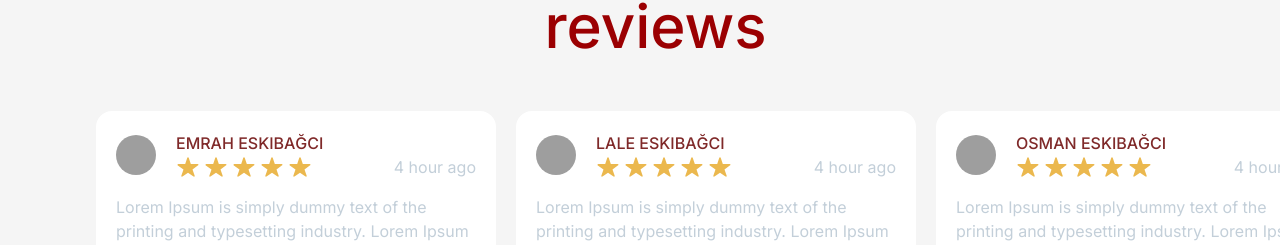
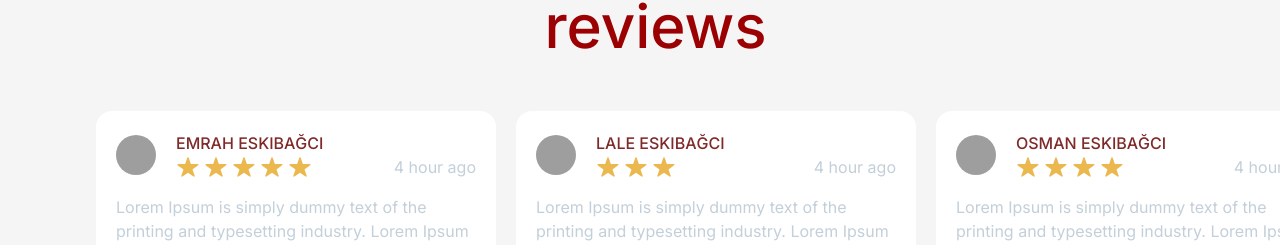
Before and after one commit to emraheskbgc/emrah-eye-app, a Next.js app: page / in a window 1280 px wide. Shown: the part 3422-3667 px from the top of the page. Built offline with nearby package versions, Linux system fonts and the light colour scheme; grey boxes are pictures that could not be loaded.

Commit message:
number of stars ayarlandı

```diff
--- a/app/page.js
+++ b/app/page.js
@@ -1,3 +1,4 @@
+"use client"
 import Footer from "@/components/Footer";
 import Header from "@/components/Header";
 import Navbar from "@/components/Navbar";
@@ -9,11 +10,18 @@ import Section7 from "@/components/Section7";
 
 
 export default function Home() {
+  const phoneNumber = "+14807267009"
+  const call = () => {
+    window.location.href = `tel:${phoneNumber}`;
+  }
+  const message  =() => {
+    window.location.href =`https://wa.me/${phoneNumber}`;
+  }
   return (
     <main className="bg-bodybg">
 
-    <Header/>
-    <Navbar/>
+    <Header call={call} message={message}/>
+    <Navbar call={call} message={message}/>
     <Section1/>
     <Section3/>
     <Section4/>
--- a/components/Header/index.js
+++ b/components/Header/index.js
@@ -3,15 +3,9 @@ import React, { useState } from 'react'
 import { FaFacebook,FaLinkedin,FaInstagram } from "react-icons/fa";
 
 
-function Header() {
+function Header({call, message}) {
 
-  const phoneNumber = "+14807267009"
-  const call = () => {
-    window.location.href = `tel:${phoneNumber}`;
-  }
-  const message  =() => {
-    window.location.href =`https://wa.me/${phoneNumber}`;
-  }
+
   return (
     <div className='bg-grayHead text-grayIcon flex  justify-center md:justify-end items-center  space-x-3 text-xl md:pr-7 h-[48px]'>
 
--- a/components/Navbar/index.js
+++ b/components/Navbar/index.js
@@ -3,7 +3,7 @@ import { useState } from "react";
 import React from "react";
 import { FaBars, FaTimes, FaCaretDown } from "react-icons/fa";
 
-function Navbar() {
+function Navbar({call, message}) {
   // Menü öğeleri listesi
   const menuItems = [
     {
@@ -28,13 +28,7 @@ function Navbar() {
   const [selectedItem, setSelectedItem] = useState(menuItems[0].id);
   const [isMenuOpen, setIsMenuOpen] = useState(false);
 
-  const phoneNumber = "+14807267009"
-  const call = () => {
-    window.location.href = `tel:${phoneNumber}`;
-  }
-  const message  =() => {
-    window.location.href =`https://wa.me/${phoneNumber}`;
-  }
+
   return (
     <div className="flex justify-center ">
       <div className="flex justify-between px-5 items-center md:w-full w-[90%]     sm:px-6 mt-2 md:mt-0 shadow-2xl md:shadow-none rounded-2xl md:rounded-none ">
--- a/components/Section7/index.js
+++ b/components/Section7/index.js
@@ -44,11 +44,9 @@ function Section7() {
                 <div className="text-darkRed font-[500] uppercase text-md">{data.name} </div>
                 <div className="flex justify-between space-x-4 ">
                   <div className="flex space-x-1 text-2xl text-starYellow">
-                    <IoIosStar />
-                    <IoIosStar />
-                    <IoIosStar />
-                    <IoIosStar />
-                    <IoIosStar />
+                  {[...Array(Number(data.numberOfStars))].map((_, i) => (
+                    <IoIosStar key={i} />
+                  ))}
                   </div>
                   <div className="text-commentTimeText">4 hour ago</div>
                 </div>
--- a/public/assets/data/section7.json
+++ b/public/assets/data/section7.json
@@ -3,72 +3,84 @@
         "id":1,
         "name":"Emrah Eskibağcı",
         "comment":"Lorem Ipsum is simply dummy text of the printing and typesetting industry. Lorem Ipsum has been the industry's standard dummy text ever since the 1500s, when an unknown printer took a galley of type and scrambled it to make a type specimen book. It has survived not only five centuries, but also the leap into electronic typesetting, remaining essentially unchanged. It was popularised in the 1960s with the release of Letraset sheets containing Lorem Ipsum passages, and more recently with desktop publishing software like Aldus PageMaker including versions of Lorem Ipsum.",
-        "profileImage":"/assets/images/head.png"
+        "profileImage":"/assets/images/head.png",
+        "numberOfStars":"5"
     },
     {
         "id":2,
         "name":"Lale Eskibağcı",
         "comment":"Lorem Ipsum is simply dummy text of the printing and typesetting industry. Lorem Ipsum has been the industry's standard dummy text ever since the 1500s, when an unknown printer took a galley of type and scrambled it to make a type specimen book. It has survived not only five centuries, but also the leap into electronic typesetting, remaining essentially unchanged. It was popularised in the 1960s with the release of Letraset sheets containing Lorem Ipsum passages, and more recently with desktop publishing software like Aldus PageMaker including versions of Lorem Ipsum.",
-        "profileImage":"/assets/images/head.png"
+        "profileImage":"/assets/images/head.png",
+        "numberOfStars":"3"
     },
     {
         "id":3,
         "name":"Osman Eskibağcı",
         "comment":"Lorem Ipsum is simply dummy text of the printing and typesetting industry. Lorem Ipsum has been the industry's standard dummy text ever since the 1500s, when an unknown printer took a galley of type and scrambled it to make a type specimen book. It has survived not only five centuries, but also the leap into electronic typesetting, remaining essentially unchanged. It was popularised in the 1960s with the release of Letraset sheets containing Lorem Ipsum passages, and more recently with desktop publishing software like Aldus PageMaker including versions of Lorem Ipsum.",
-        "profileImage":"/assets/images/head.png"
+        "profileImage":"/assets/images/head.png",
+        "numberOfStars":"4"
     },
     {
         "id":4,
         "name":"Yeter Eskibağcı",
         "comment":"Lorem Ipsum is simply dummy text of the printing and typesetting industry. Lorem Ipsum has been the industry's standard dummy text ever since the 1500s, when an unknown printer took a galley of type and scrambled it to make a type specimen book. It has survived not only five centuries, but also the leap into electronic typesetting, remaining essentially unchanged. It was popularised in the 1960s with the release of Letraset sheets containing Lorem Ipsum passages, and more recently with desktop publishing software like Aldus PageMaker including versions of Lorem Ipsum.",
-        "profileImage":"/assets/images/head.png"
+        "profileImage":"/assets/images/head.png",
+        "numberOfStars":"1"
     },
     {
         "id":5,
         "name":"İrem Eskibağcı",
         "comment":"Lorem Ipsum is simply dummy text of the printing and typesetting industry. Lorem Ipsum has been the industry's standard dummy text ever since the 1500s, when an unknown printer took a galley of type and scrambled it to make a type specimen book. It has survived not only five centuries, but also the leap into electronic typesetting, remaining essentially unchanged. It was popularised in the 1960s with the release of Letraset sheets containing Lorem Ipsum passages, and more recently with desktop publishing software like Aldus PageMaker including versions of Lorem Ipsum.",
-        "profileImage":"/assets/images/head.png"
+        "profileImage":"/assets/images/head.png",
+        "numberOfStars":"4"
     },
     {
         "id":6,
         "name":"Emrah Eskibağcı",
         "comment":"Lorem Ipsum is simply dummy text of the printing and typesetting industry. Lorem Ipsum has been the industry's standard dummy text ever since the 1500s, when an unknown printer took a galley of type and scrambled it to make a type specimen book. It has survived not only five centuries, but also the leap into electronic typesetting, remaining essentially unchanged. It was popularised in the 1960s with the release of Letraset sheets containing Lorem Ipsum passages, and more recently with desktop publishing software like Aldus PageMaker including versions of Lorem Ipsum.",
-        "profileImage":"/assets/images/head.png"
+        "profileImage":"/assets/images/head.png",
+        "numberOfStars":"2"
     },
     {
         "id":5,
         "name":"İrem Eskibağcı",
         "comment":"Lorem Ipsum is simply dummy text of the printing and typesetting industry. Lorem Ipsum has been the industry's standard dummy text ever since the 1500s, when an unknown printer took a galley of type and scrambled it to make a type specimen book. It has survived not only five centuries, but also the leap into electronic typesetting, remaining essentially unchanged. It was popularised in the 1960s with the release of Letraset sheets containing Lorem Ipsum passages, and more recently with desktop publishing software like Aldus PageMaker including versions of Lorem Ipsum.",
-        "profileImage":"/assets/images/head.png"
+        "profileImage":"/assets/images/head.png",
+        "numberOfStars":"3"
     },
     {
         "id":6,
         "name":"Emrah Eskibağcı",
         "comment":"Lorem Ipsum is simply dummy text of the printing and typesetting industry. Lorem Ipsum has been the industry's standard dummy text ever since the 1500s, when an unknown printer took a galley of type and scrambled it to make a type specimen book. It has survived not only five centuries, but also the leap into electronic typesetting, remaining essentially unchanged. It was popularised in the 1960s with the release of Letraset sheets containing Lorem Ipsum passages, and more recently with desktop publishing software like Aldus PageMaker including versions of Lorem Ipsum.",
-        "profileImage":"/assets/images/head.png"
+        "profileImage":"/assets/images/head.png",
+        "numberOfStars":"2"
     },
     {
         "id":5,
         "name":"İrem Eskibağcı",
         "comment":"Lorem Ipsum is simply dummy text of the printing and typesetting industry. Lorem Ipsum has been the industry's standard dummy text ever since the 1500s, when an unknown printer took a galley of type and scrambled it to make a type specimen book. It has survived not only five centuries, but also the leap into electronic typesetting, remaining essentially unchanged. It was popularised in the 1960s with the release of Letraset sheets containing Lorem Ipsum passages, and more recently with desktop publishing software like Aldus PageMaker including versions of Lorem Ipsum.",
-        "profileImage":"/assets/images/head.png"
+        "profileImage":"/assets/images/head.png",
+        "numberOfStars":"5"
     },
     {
         "id":6,
         "name":"Emrah Eskibağcı",
         "comment":"Lorem Ipsum is simply dummy text of the printing and typesetting industry. Lorem Ipsum has been the industry's standard dummy text ever since the 1500s, when an unknown printer took a galley of type and scrambled it to make a type specimen book. It has survived not only five centuries, but also the leap into electronic typesetting, remaining essentially unchanged. It was popularised in the 1960s with the release of Letraset sheets containing Lorem Ipsum passages, and more recently with desktop publishing software like Aldus PageMaker including versions of Lorem Ipsum.",
-        "profileImage":"/assets/images/head.png"
+        "profileImage":"/assets/images/head.png",
+        "numberOfStars":"5"
     },
     {
         "id":5,
         "name":"İrem Eskibağcı",
         "comment":"Lorem Ipsum is simply dummy text of the printing and typesetting industry. Lorem Ipsum has been the industry's standard dummy text ever since the 1500s, when an unknown printer took a galley of type and scrambled it to make a type specimen book. It has survived not only five centuries, but also the leap into electronic typesetting, remaining essentially unchanged. It was popularised in the 1960s with the release of Letraset sheets containing Lorem Ipsum passages, and more recently with desktop publishing software like Aldus PageMaker including versions of Lorem Ipsum.",
-        "profileImage":"/assets/images/head.png"
+        "profileImage":"/assets/images/head.png",
+        "numberOfStars":"2"
     },
     {
         "id":6,
         "name":"Emrah Eskibağcı",
         "comment":"Lorem Ipsum is simply dummy text of the printing and typesetting industry. Lorem Ipsum has been the industry's standard dummy text ever since the 1500s, when an unknown printer took a galley of type and scrambled it to make a type specimen book. It has survived not only five centuries, but also the leap into electronic typesetting, remaining essentially unchanged. It was popularised in the 1960s with the release of Letraset sheets containing Lorem Ipsum passages, and more recently with desktop publishing software like Aldus PageMaker including versions of Lorem Ipsum.",
-        "profileImage":"/assets/images/head.png"
+        "profileImage":"/assets/images/head.png",
+        "numberOfStars":"3"
     }
 ]
```
Also changed, not shown: public/assets/data/section5.json (deleted, +0 -22 lines).
